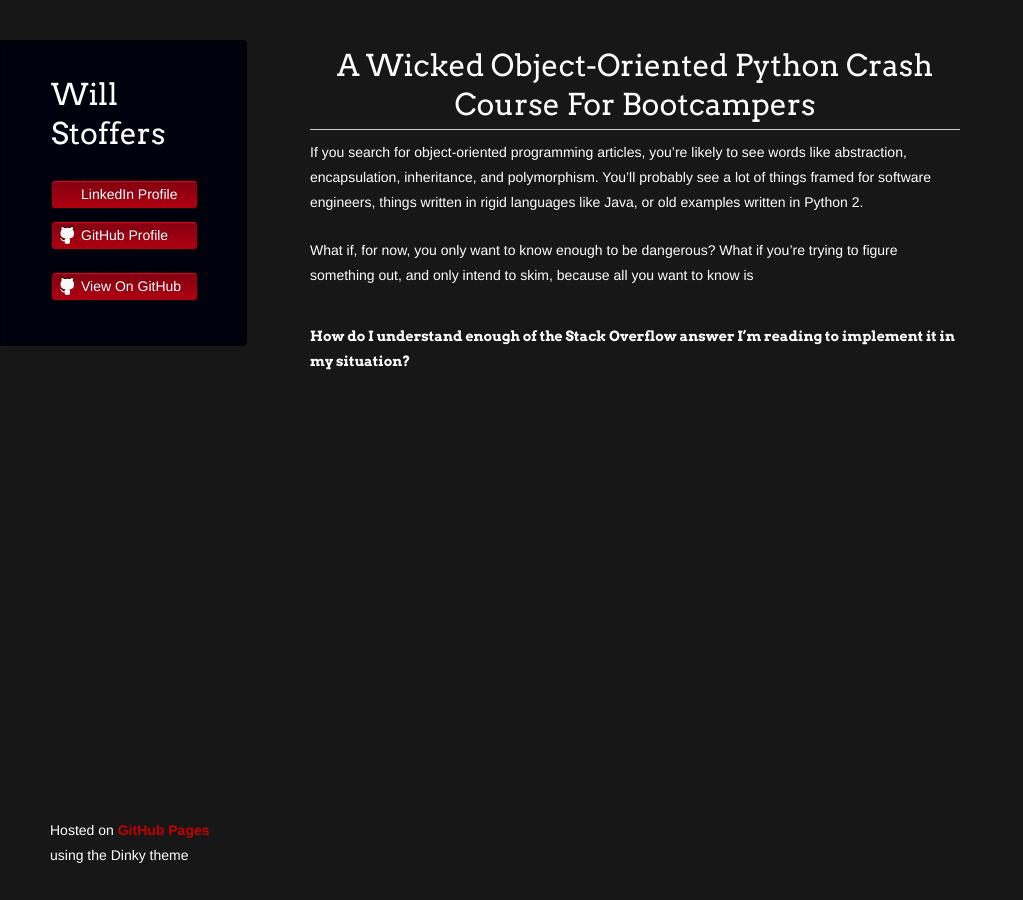
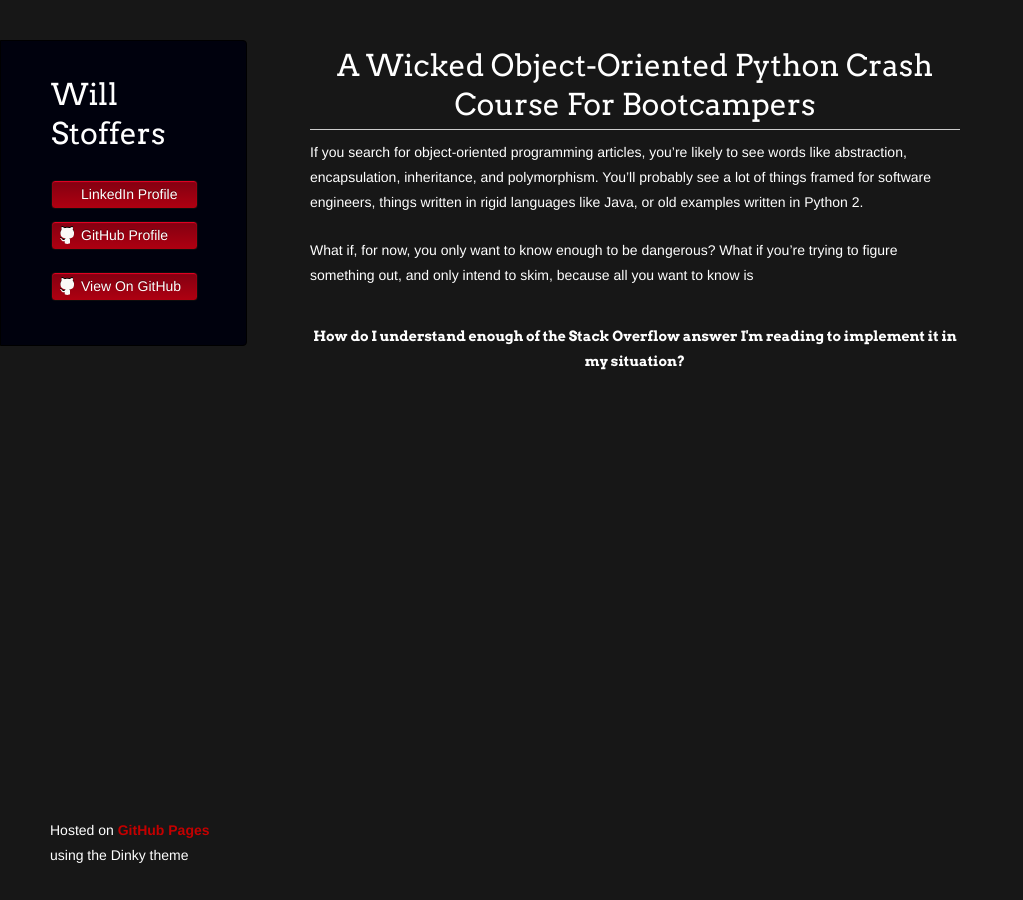
Before and after one commit to wstoffers/wstoffers.github.io, a Jekyll site: the page built from wickedoop/index.md, in a window 1280 px wide. Shown: the whole page, without its empty margins (0-1023 px from the left). Built offline with Jekyll 4.4.1, drawn with Linux system fonts in a browser that asks for light colours; our own code applies the rules of GitHub Pages for plain Markdown files; a script that is not in the unit is left out; the repository's description, which GitHub fills in, is left out.

Commit message:
Centering inciting question

```diff
--- a/wickedoop/index.md
+++ b/wickedoop/index.md
@@ -4,4 +4,4 @@ If you search for object-oriented programming articles, you're likely to see wor
 
 What if, for now, you only want to know enough to be dangerous? What if you're trying to figure something out, and only intend to skim, because all you want to know is
 
-##### How do I understand enough of the Stack Overflow answer I'm reading to implement it in my situation?
+<h5 align="center">How do I understand enough of the Stack Overflow answer I'm reading to implement it in my situation?</h5>
```
